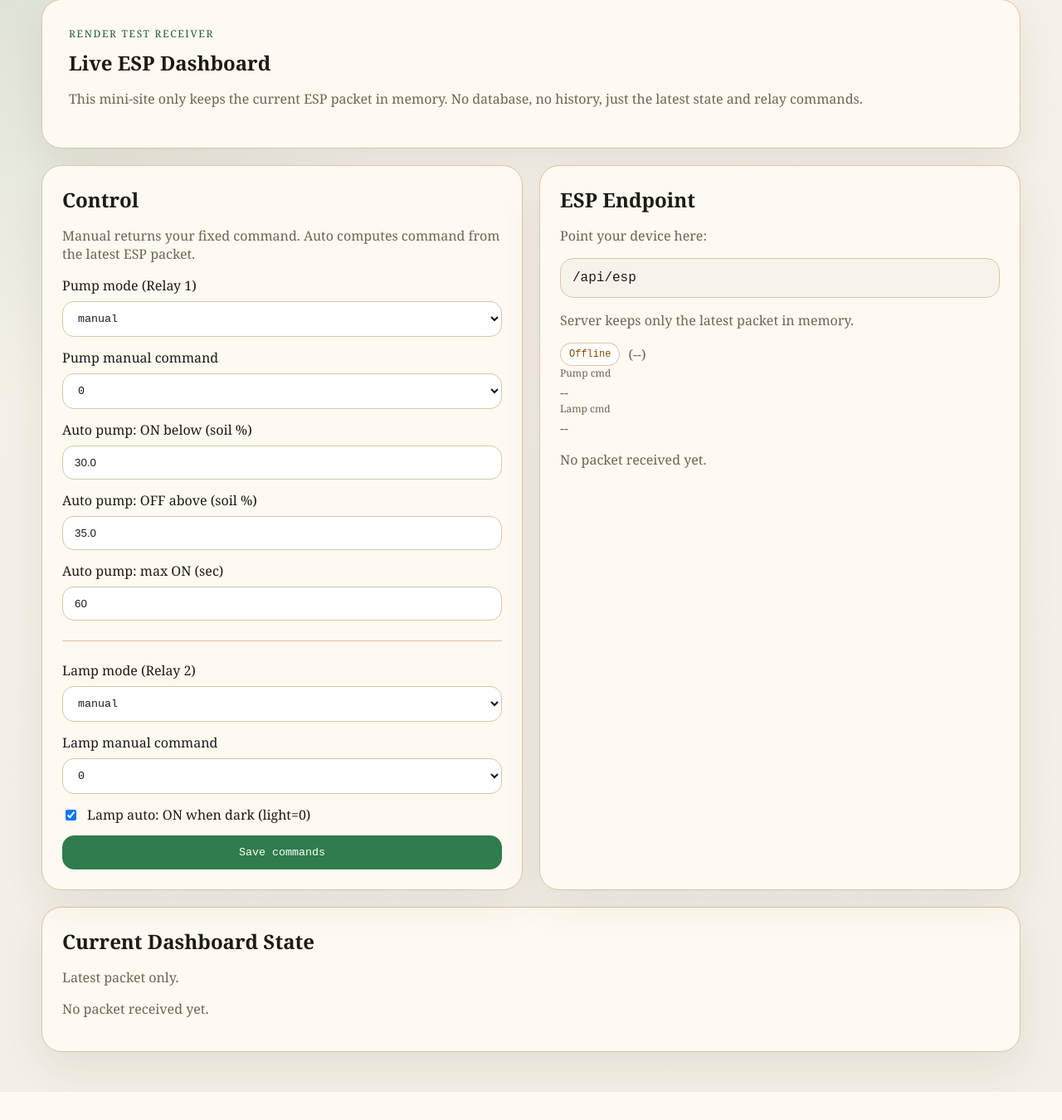
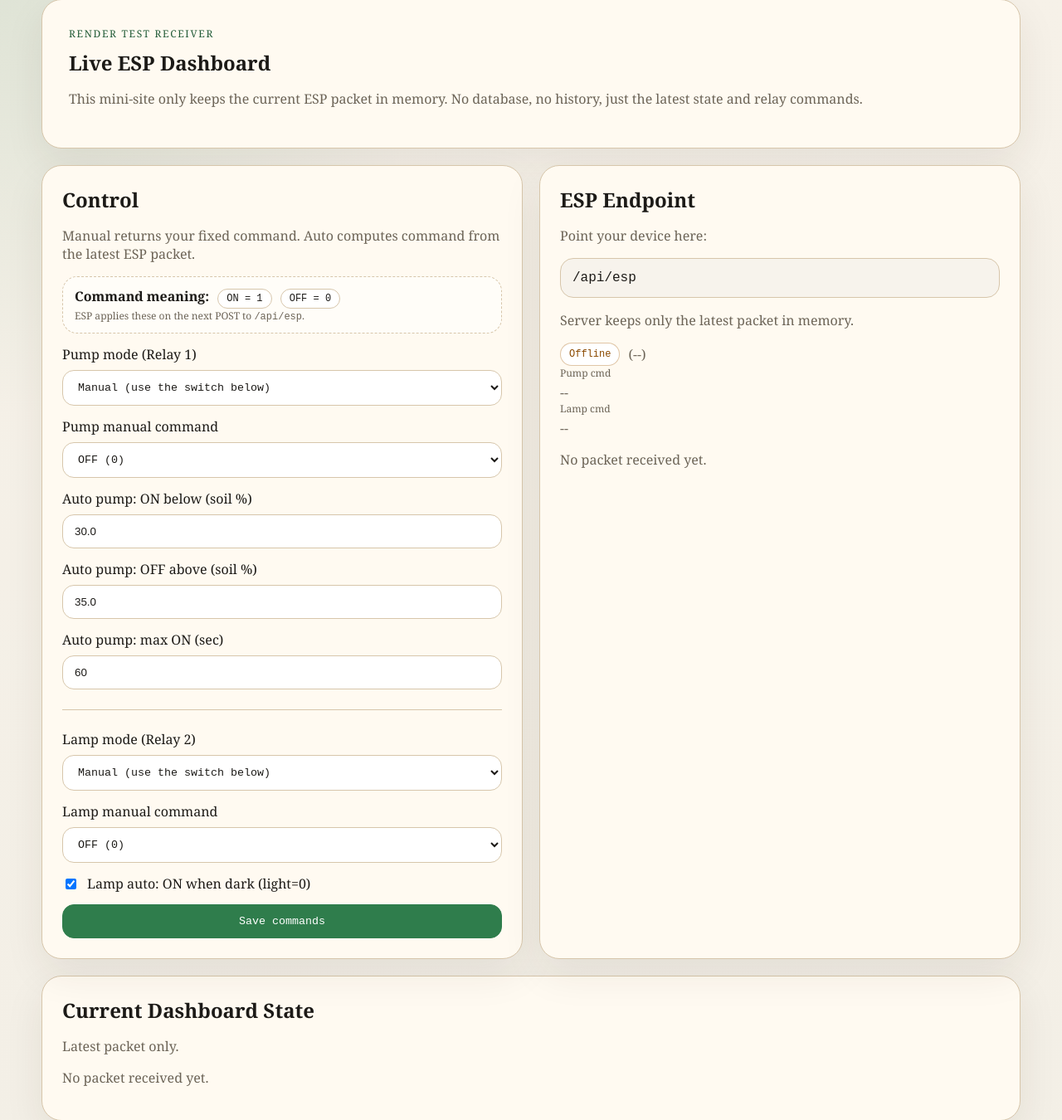
Before and after one commit to Dyman17/QUNAR_SENSORS, a FastAPI app: page / in a window 1280 px wide. Shown: the part 33-1383 px from the top of the page at 83% size. Before the commit the page ends 1349 px from the top, so only its background shows below. Run offline with FastAPI, Linux system fonts and the light colour scheme.

Commit message:
Clarify on/off UI

```diff
--- a/static/app.js
+++ b/static/app.js
@@ -18,6 +18,14 @@
     if (seconds < 60) return `${seconds}s ago`;
     if (seconds < 3600) return `${Math.floor(seconds / 60)}m ago`;
     return `${Math.floor(seconds / 3600)}h ago`;
+  };
+
+  const fmtCmd = (v) => {
+    if (v === null || v === undefined) return "--";
+    const n = Number(v);
+    if (n === 1) return "ON (1)";
+    if (n === 0) return "OFF (0)";
+    return String(v);
   };
 
   const setStatus = (online, seconds) => {
@@ -73,8 +81,8 @@
       setText("v-fw", fmt(packet.firmware_version));
 
       if (computed && computed.relay_state) {
-        setText("cmd-r1", fmt(computed.relay_state.relay1_command));
-        setText("cmd-r2", fmt(computed.relay_state.relay2_command));
+        setText("cmd-r1", fmtCmd(computed.relay_state.relay1_command));
+        setText("cmd-r2", fmtCmd(computed.relay_state.relay2_command));
       }
 
       if (normalized) {
--- a/static/styles.css
+++ b/static/styles.css
@@ -64,6 +64,30 @@ h2 {
 .lead,
 .muted {
   color: var(--muted);
+}
+
+.small {
+  font-size: 12px;
+}
+
+.hint {
+  border: 1px dashed var(--line);
+  border-radius: 18px;
+  padding: 12px 14px;
+  background: #fffdf8;
+  margin-bottom: 14px;
+}
+
+.chip {
+  display: inline-flex;
+  align-items: center;
+  border-radius: 999px;
+  padding: 4px 10px;
+  border: 1px solid var(--line);
+  background: #fff;
+  font-family: "Courier New", monospace;
+  font-size: 12px;
+  margin-left: 6px;
 }
 
 .grid {
--- a/templates/index.html
+++ b/templates/index.html
@@ -24,19 +24,23 @@
         <article class="card">
           <h2>Control</h2>
           <p class="muted">Manual returns your fixed command. Auto computes command from the latest ESP packet.</p>
+          <div class="hint">
+            <div><strong>Command meaning:</strong> <span class="chip">ON = 1</span> <span class="chip">OFF = 0</span></div>
+            <div class="muted small">ESP applies these on the next POST to <code>/api/esp</code>.</div>
+          </div>
           <form method="post" action="/commands" class="form">
             <label>
               <span>Pump mode (Relay 1)</span>
               <select name="relay1_mode">
-                <option value="manual" {% if control.relay1_mode == "manual" %}selected{% endif %}>manual</option>
-                <option value="auto" {% if control.relay1_mode == "auto" %}selected{% endif %}>auto</option>
+                <option value="manual" {% if control.relay1_mode == "manual" %}selected{% endif %}>Manual (use the switch below)</option>
+                <option value="auto" {% if control.relay1_mode == "auto" %}selected{% endif %}>Auto (by soil %)</option>
               </select>
             </label>
             <label>
               <span>Pump manual command</span>
               <select name="relay1_manual_command">
-                <option value="0" {% if control.relay1_manual_command == 0 %}selected{% endif %}>0</option>
-                <option value="1" {% if control.relay1_manual_command == 1 %}selected{% endif %}>1</option>
+                <option value="0" {% if control.relay1_manual_command == 0 %}selected{% endif %}>OFF (0)</option>
+                <option value="1" {% if control.relay1_manual_command == 1 %}selected{% endif %}>ON (1)</option>
               </select>
             </label>
             <label>
@@ -55,15 +59,15 @@
             <label>
               <span>Lamp mode (Relay 2)</span>
               <select name="relay2_mode">
-                <option value="manual" {% if control.relay2_mode == "manual" %}selected{% endif %}>manual</option>
-                <option value="auto" {% if control.relay2_mode == "auto" %}selected{% endif %}>auto</option>
+                <option value="manual" {% if control.relay2_mode == "manual" %}selected{% endif %}>Manual (use the switch below)</option>
+                <option value="auto" {% if control.relay2_mode == "auto" %}selected{% endif %}>Auto (by light sensors)</option>
               </select>
             </label>
             <label>
               <span>Lamp manual command</span>
               <select name="relay2_manual_command">
-                <option value="0" {% if control.relay2_manual_command == 0 %}selected{% endif %}>0</option>
-                <option value="1" {% if control.relay2_manual_command == 1 %}selected{% endif %}>1</option>
+                <option value="0" {% if control.relay2_manual_command == 0 %}selected{% endif %}>OFF (0)</option>
+                <option value="1" {% if control.relay2_manual_command == 1 %}selected{% endif %}>ON (1)</option>
               </select>
             </label>
             <label class="row">
```
